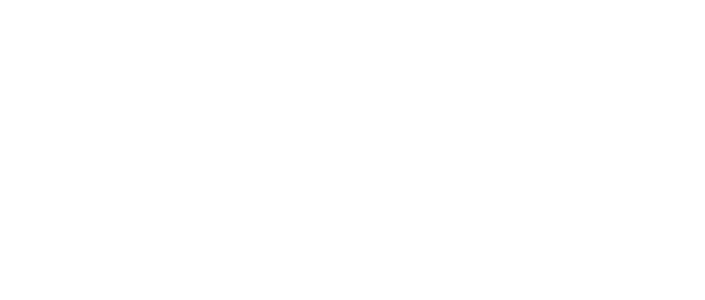
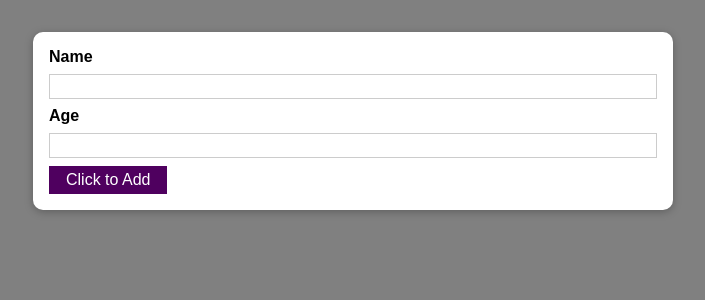
Before and after one commit to jfyjse/user-sample-react, a React (Create React App) app: page / in a window 1280 px wide. Shown: the top 300 px of the page, without its empty margins (287-992 px from the left). Built offline with nearby package versions, Linux system fonts and the light colour scheme.

Commit message:
button and card

```diff
--- a/src/App.js
+++ b/src/App.js
@@ -1,10 +1,10 @@
-import React from 'react';
-
+import React from "react";
+import Adduser from "./Components/User/AddUsers";
 
 function App() {
   return (
     <div>
-
+      <Adduser></Adduser>
     </div>
   );
 }
--- /dev/null
+++ b/src/Components/UI/Button.js
@@ -0,0 +1,17 @@
+import React from 'react';
+
+import classes from './Button.module.css';
+
+const Button = (props) => {
+  return (
+    <button
+      className={classes.button}
+      type={props.type || 'button'}
+      onClick={props.onClick}
+    >
+      {props.children}
+    </button>
+  );
+};
+
+export default Button;
--- /dev/null
+++ b/src/Components/UI/Button.module.css
@@ -0,0 +1,18 @@
+.button {
+    font: inherit;
+    border: 1px solid #4f005f;
+    background: #4f005f;
+    color: white;
+    padding: 0.25rem 1rem;
+    cursor: pointer;
+  }
+
+  .button:hover,
+  .button:active {
+    background: #741188;
+    border-color: #741188;
+  }
+
+  .button:focus {
+    outline: none;
+  }
--- /dev/null
+++ b/src/Components/UI/Card.js
@@ -0,0 +1,11 @@
+import React from "react";
+
+import classes from "./Card.module.css";
+
+const Card = (props) => {
+  return (
+    <div className={`${classes.card} ${props.className}`}>{props.children}</div>
+  );
+};
+
+export default Card;
--- /dev/null
+++ b/src/Components/UI/Card.module.css
@@ -0,0 +1,5 @@
+.card {
+    background: white;
+    box-shadow: 0 2px 8px rgba(0, 0, 0, 0.26);
+    border-radius: 10px;
+  }
--- /dev/null
+++ b/src/Components/User/AddUser.module.css
@@ -0,0 +1,26 @@
+.input {
+    margin: 2rem auto;
+    padding: 1rem;
+    width: 90%;
+    max-width: 40rem;
+  }
+
+  .input label {
+    display: block;
+    font-weight: bold;
+    margin-bottom: 0.5rem;
+  }
+
+  .input input {
+    font: inherit;
+    display: block;
+    width: 100%;
+    border: 1px solid #ccc;
+    padding: 0.15rem;
+    margin-bottom: 0.5rem;
+  }
+
+  .input input:focus {
+    outline: none;
+    border-color: #4f005f;
+  }
--- /dev/null
+++ b/src/Components/User/AddUsers.js
@@ -0,0 +1,22 @@
+import React from "react";
+import Button from "../UI/Button";
+import Card from "../UI/Card";
+import classes from "./AddUser.module.css";
+
+const Adduser = (props) => {
+  const addUserHandler = (event) => {
+    event.preventDefault();
+  };
+  return (
+    <Card className ={classes.input}>
+      <form onSubmit={addUserHandler}>
+        <label htmlFor="name">Name</label>
+        <input id="name" type="text"></input>
+        <label htmlFor="age">Age</label>
+        <input id="age" type="number"></input>
+        <Button type = "submit">Click to Add</Button>
+      </form>
+      </Card>
+  );
+};
+export default Adduser;
--- a/src/index.css
+++ b/src/index.css
@@ -4,6 +4,7 @@
 
 html {
   font-family: sans-serif;
+  background-color: grey;
 }
 
 body {
```
